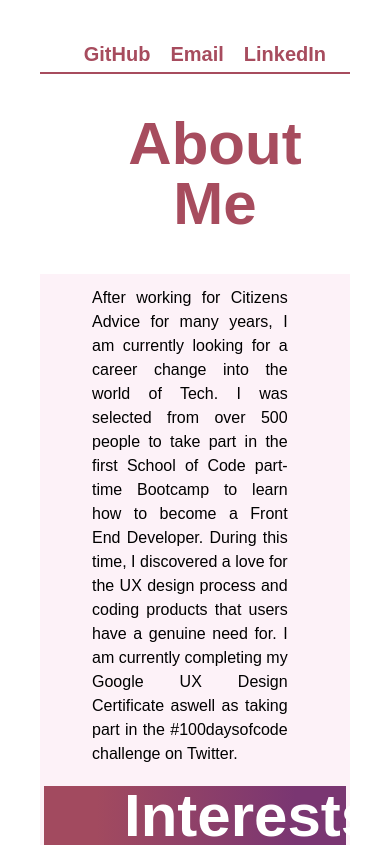
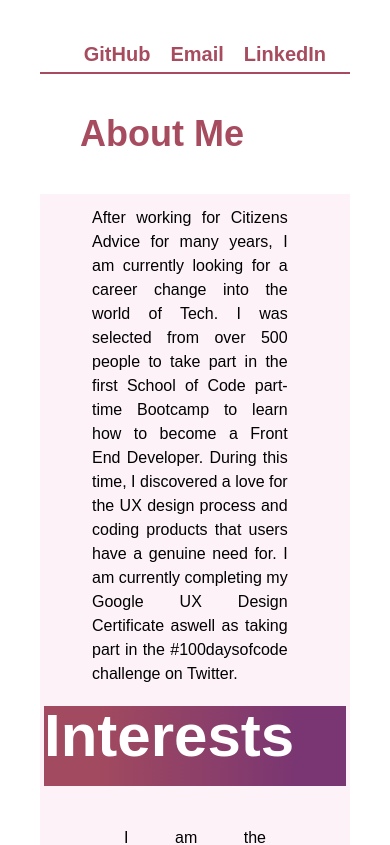
Before and after one commit to nass84/portfoliosoc, a React (Create React App) app in the folder portfolio-tailwind-react/: page /about in a window 390 px wide. Shown: the top 845 px of the page. Built offline with nearby package versions, Linux system fonts and the light colour scheme.

Commit message:
fixed size of text and twitter center

```diff
--- a/portfolio-tailwind-react/src/components/about.js
+++ b/portfolio-tailwind-react/src/components/about.js
@@ -6,7 +6,7 @@ function AboutPage() {
     <div className="about-page-container mt-10 mb-1 flex flex-col sm:text-lg ml-10 mr-10 ">
       <PinkNav />
       <div className="about-top-section flex justify-between pb-10">
-        <h1 className="about-me flex flex-row text-primary text-6xl font-bold ml-10">
+        <h1 className="about-me flex flex-row text-primary text-4xl md:text-6xl font-bold ml-10">
           About Me
         </h1>
       </div>
@@ -121,7 +121,7 @@ function AboutPage() {
             <li>Trello</li>
           </div>
         </div>
-        <div className="interests-banner z-10 text-white pl-20 font-bold h-20 text-left text-6xl mt-5">
+        <div className="interests-banner z-10 text-white lg:pl-20 font-bold h-20 text-left text-6xl mt-5">
           Interests
         </div>
 
--- a/portfolio-tailwind-react/src/components/employment.js
+++ b/portfolio-tailwind-react/src/components/employment.js
@@ -12,7 +12,7 @@ const Employment = () => {
       </div>
       <div className="flex justify-center">
       <Link to="/references">
-        <button className="reference-button mt-5 mb-5 p-5" type="button">
+        <button className="reference-button mt-5 mb-10 lg:mb-5 p-5" type="button">
           Click here for References
         </button>
         </Link>
--- a/portfolio-tailwind-react/src/components/index.js
+++ b/portfolio-tailwind-react/src/components/index.js
@@ -20,7 +20,7 @@ function HomePage() {
 
           <div>
             <div className="home-page-twitter-scratch-div flex flex-row justify-around ml-10 mr-10">
-              <div className="home-page-twitter transform mr-10">
+              <div className="home-page-twitter transform lg:mr-10">
                 <Timeline
                   dataSource={{
                     sourceType: "profile",
--- a/portfolio-tailwind-react/src/components/projects.js
+++ b/portfolio-tailwind-react/src/components/projects.js
@@ -104,7 +104,7 @@ function Projects() {
     <div className="project-container mt-10 ml-5 mr-5">
       <div className="project-nav-div">
         <PinkNav />
-        <h1 className="project-name text-primary text-6xl mt-10 mb-10 text-left font-bold">
+        <h1 className="project-name text-primary text-4xl md:text-6xl mt-10 mb-10 text-left font-bold">
           Projects
         </h1>
       </div>
--- a/portfolio-tailwind-react/src/components/reference.js
+++ b/portfolio-tailwind-react/src/components/reference.js
@@ -160,7 +160,7 @@ function Reference() {
     <div className="reference-container mt-10 ml-5 mr-5">
       <div className="reference-nav-div">
         <PinkNav />
-        <h1 className="reference-name text-primary text-4xl mb-2 text-left font-bold">
+        <h1 className="reference-name text-primary text-4xl md:text-6xl mb-2 text-left font-bold">
           References
         </h1>
         <h2 className="reference-why text-primary text-2xl  mb-2  font-bold mt-10 xl:mt-0">
```
